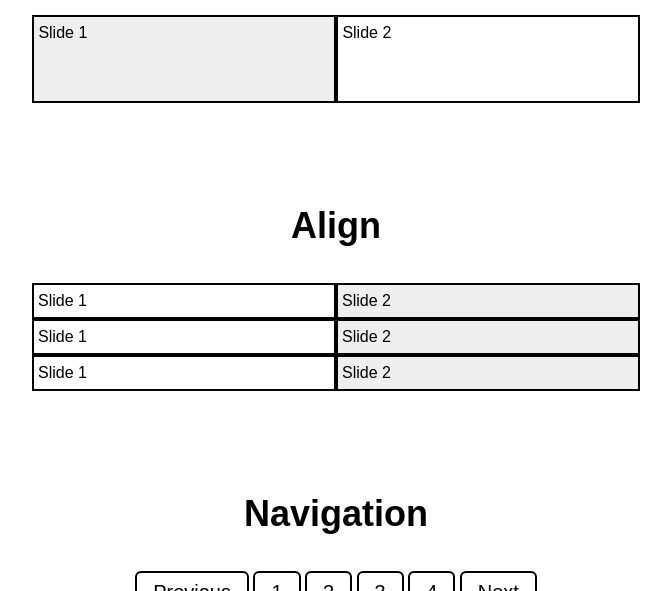
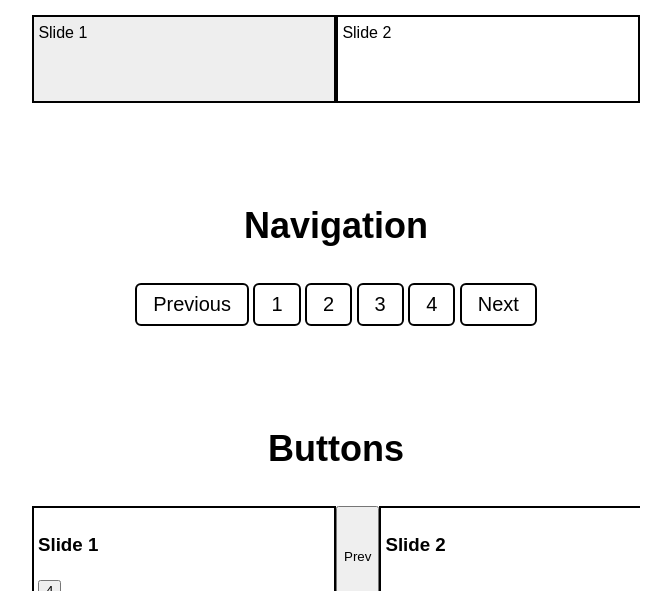
Before and after one commit to tannerhodges/snap-slider, a website: page docs/test-html-api.html in a window 1280 px wide. Shown: the part 586-1177 px from the top of the page, without its empty margins (304-975 px from the left). Drawn offline with Linux system fonts and the light colour scheme; files that its build step writes are made by us from their sources.

Commit message:
Deprecate data-snap-slider-align

```diff
--- a/docs/test-html-api.html
+++ b/docs/test-html-api.html
@@ -50,29 +50,6 @@
         <li class="example__slide">Slide 2</li>
         <li class="example__slide">Slide 3</li>
         <li class="example__slide">Slide 4</li>
-      </ul>
-
-      <h2>Align</h2>
-      <ul class="example disable-align"
-        data-snap-slider="align"
-        data-snap-slider-align="center">
-        <li class="example__slide">Slide 1</li>
-        <li class="example__slide">Slide 2</li>
-        <li class="example__slide">Slide 3</li>
-      </ul>
-
-      <ul class="example" data-snap-slider="align-default">
-        <li class="example__slide">Slide 1</li>
-        <li class="example__slide">Slide 2</li>
-        <li class="example__slide">Slide 3</li>
-      </ul>
-
-      <ul class="example"
-        data-snap-slider="align-fallback"
-        data-snap-slider-align="center">
-        <li class="example__slide">Slide 1</li>
-        <li class="example__slide">Slide 2</li>
-        <li class="example__slide">Slide 3</li>
       </ul>
 
       <h2>Navigation</h2>
```
Also changed, not shown: cypress/integration/html-api.spec.js (+0 -39 lines), cypress/integration/js-api.spec.js (+0 -16 lines), readme.md.
